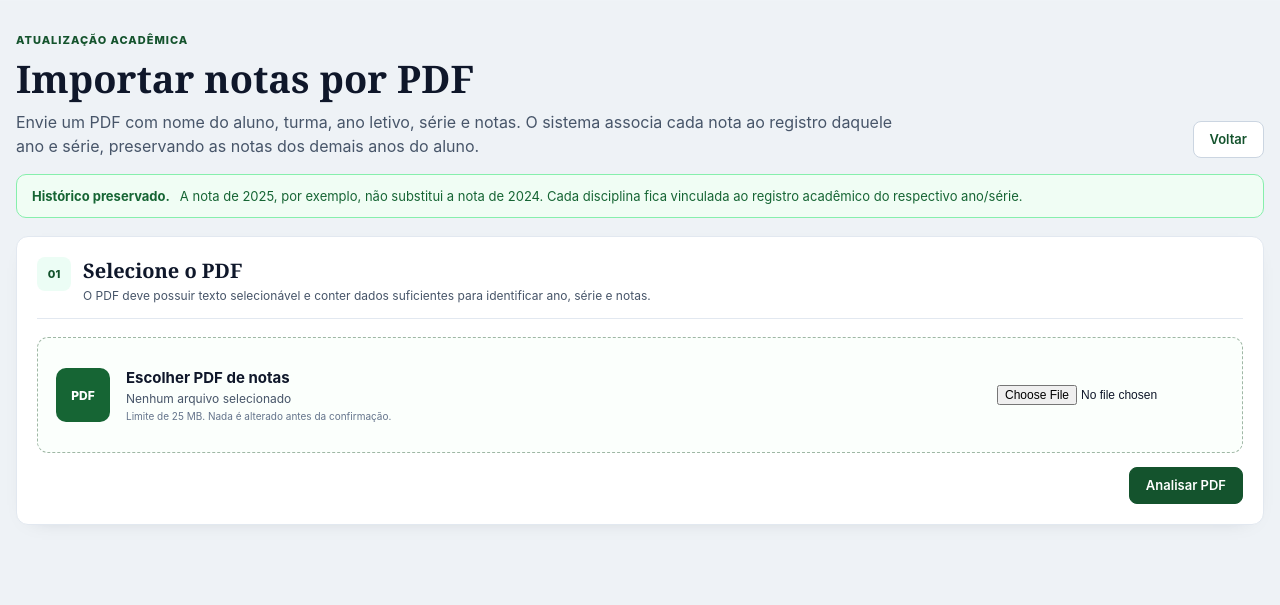
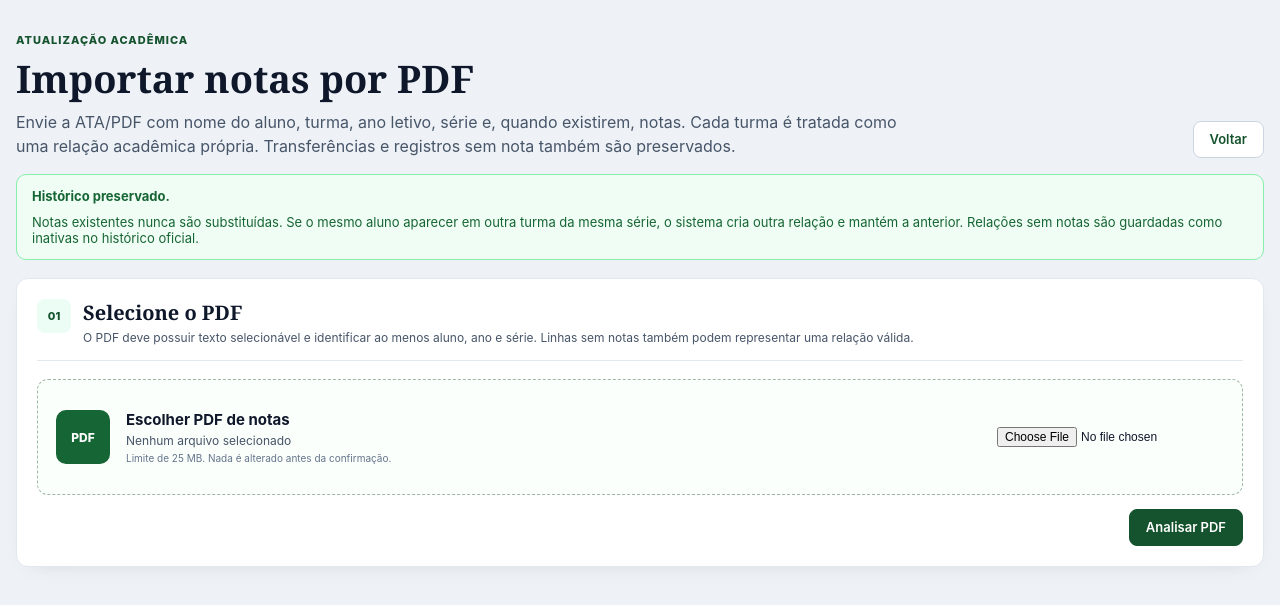
Before and after one commit to Paulo-Andre/historico_egidio, a Django app: page /notas/importar-pdf/ in a window 1280 px wide. Shown: the part 64-669 px from the top of the page. Run offline with Django 5.2, Linux system fonts and the light colour scheme; parts of the project's set-up code (start-up, migrations or seed data) failed here and were passed over.

Commit message:
ui: explica preservação de transferências e relações sem notas

```diff
--- a/historico/templates/historico/importar_notas_pdf.html
+++ b/historico/templates/historico/importar_notas_pdf.html
@@ -13,9 +13,9 @@
     <span class="eyebrow">ATUALIZAÇÃO ACADÊMICA</span>
     <h1>Importar notas por PDF</h1>
     <p>
-      Envie um PDF com nome do aluno, turma, ano letivo, série e notas.
-      O sistema associa cada nota ao registro daquele ano e série, preservando
-      as notas dos demais anos do aluno.
+      Envie a ATA/PDF com nome do aluno, turma, ano letivo, série e, quando existirem, notas.
+      Cada turma é tratada como uma relação acadêmica própria. Transferências e registros
+      sem nota também são preservados.
     </p>
   </div>
   <a class="btn" href="{% url 'historico:inicio' %}">Voltar</a>
@@ -24,8 +24,9 @@
 <div class="safety-banner">
   <strong>Histórico preservado.</strong>
   <span>
-    A nota de 2025, por exemplo, não substitui a nota de 2024. Cada disciplina
-    fica vinculada ao registro acadêmico do respectivo ano/série.
+    Notas existentes nunca são substituídas. Se o mesmo aluno aparecer em outra turma
+    da mesma série, o sistema cria outra relação e mantém a anterior. Relações sem notas
+    são guardadas como inativas no histórico oficial.
   </span>
 </div>
 
@@ -45,8 +46,8 @@
     <div class="result-stats">
       <span><strong>{{ resultado.alunos_criados }}</strong> alunos criados</span>
       <span><strong>{{ resultado.alunos_localizados }}</strong> alunos localizados</span>
-      <span><strong>{{ resultado.registros_criados }}</strong> anos criados</span>
-      <span><strong>{{ resultado.registros_existentes }}</strong> anos já existentes</span>
+      <span><strong>{{ resultado.registros_criados }}</strong> relações criadas</span>
+      <span><strong>{{ resultado.registros_existentes }}</strong> relações já existentes</span>
       <span><strong>{{ resultado.notas_adicionadas }}</strong> notas adicionadas</span>
       <span><strong>{{ resultado.notas_preservadas }}</strong> notas já existentes preservadas</span>
       <span><strong>{{ resultado.conflitos|length }}</strong> conflitos</span>
@@ -86,7 +87,7 @@
       <span class="step-number">01</span>
       <div>
         <h2>Selecione o PDF</h2>
-        <p>O PDF deve possuir texto selecionável e conter dados suficientes para identificar ano, série e notas.</p>
+        <p>O PDF deve possuir texto selecionável e identificar ao menos aluno, ano e série. Linhas sem notas também podem representar uma relação válida.</p>
       </div>
     </div>
   </div>
@@ -128,7 +129,7 @@
     <div><span>Registros</span><strong>{{ previa.total }}</strong></div>
     <div><span>Alunos existentes</span><strong>{{ previa.alunos_existentes }}</strong></div>
     <div><span>Novos alunos</span><strong>{{ previa.alunos_novos }}</strong></div>
-    <div><span>Novos anos</span><strong>{{ previa.registros_novos }}</strong></div>
+    <div><span>Novas relações</span><strong>{{ previa.registros_novos }}</strong></div>
   </div>
 
   <div class="apply-warning">
@@ -136,8 +137,9 @@
     <span>
       o sistema procura o aluno exclusivamente pelo nome no cadastro de alunos.
       Se o nome já existir, usa esse mesmo aluno. Se não existir, cria um novo cadastro.
-      Cada nota é adicionada ao respectivo ano/série. Nenhuma nota, turma ou dado
-      acadêmico já existente é sobrescrito.
+      Cada combinação de aluno + ano + série + turma é tratada separadamente.
+      Nenhuma nota, turma ou relação antiga é apagada ou sobrescrita. Relações sem
+      notas são mantidas no banco, mas não entram no histórico oficial até serem ativadas.
     </span>
   </div>
 
@@ -161,6 +163,7 @@
           <td>{{ item.ano }}</td>
           <td>{{ item.serie }}º</td>
           <td>
+            {% if item.quantidade_notas %}
               <details>
                 <summary>{{ item.quantidade_notas }} nota(s)</summary>
                 {% for nota in item.notas_legiveis %}
@@ -170,14 +173,17 @@
                   </div>
                 {% endfor %}
               </details>
+            {% else %}
+              <span class="status-badge status-badge--warning">Sem notas · relação preservada</span>
+            {% endif %}
           </td>
           <td>
             {% if item.status == "completar" %}
               <span class="status-badge status-badge--update">Adicionar apenas o que faltar</span>
             {% elif item.status == "novo_registro" %}
-              <span class="status-badge status-badge--new">Criar ano escolar</span>
+              <span class="status-badge status-badge--new">Criar relação de turma</span>
             {% elif item.status == "novo_aluno" %}
-              <span class="status-badge status-badge--new">Criar aluno + ano</span>
+              <span class="status-badge status-badge--new">Criar aluno + relação</span>
             {% else %}
               <span class="status-badge status-badge--warning">Conferir</span>
             {% endif %}
@@ -197,7 +203,7 @@
     <form method="post">
       {% csrf_token %}
       <input type="hidden" name="acao" value="aplicar">
-      <button type="submit" class="btn primary">Aplicar notas ao banco</button>
+      <button type="submit" class="btn primary">Aplicar relações e notas ao banco</button>
     </form>
   </div>
 </section>
```
Lines whose indentation alone changed are shown as unchanged.
